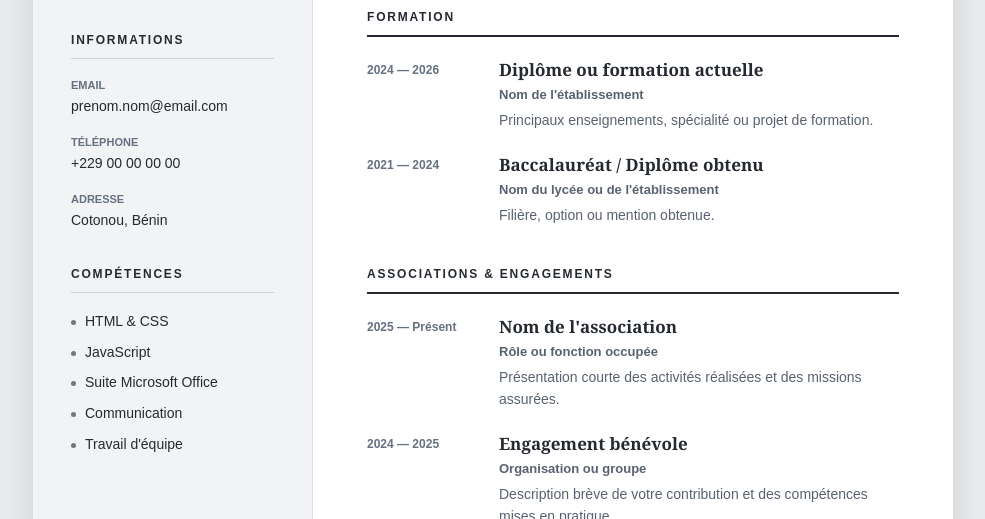
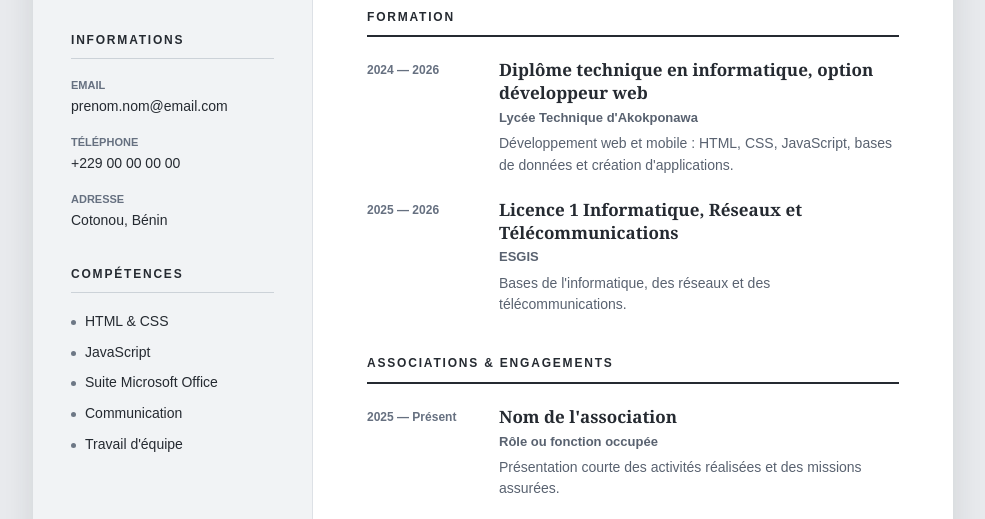
Before and after one commit to Pierro14/git-mon-cv, a plain HTML site: page index.html in a window 1280 px wide. Shown: the part 276-795 px from the top of the page, without its empty margins (147-1132 px from the left). Drawn offline with Linux system fonts and the light colour scheme.

Commit message:
mise en place de la section formations

```diff
--- a/index.html
+++ b/index.html
@@ -58,20 +58,22 @@
 
      <section class="section formations">
   <h2>Formation</h2>
+
   <article class="timeline-item">
     <div class="period">2024 — 2026</div>
     <div>
-            <h3>Diplôme ou formation actuelle</h3>
-            <p class="institution">Nom de l'établissement</p>
-            <p>Principaux enseignements, spécialité ou projet de formation.</p>
+      <h3>Diplôme technique en informatique, option développeur web</h3>
+      <p class="institution">Lycée Technique d'Akokponawa</p>
+      <p>Développement web et mobile : HTML, CSS, JavaScript, bases de données et création d'applications.</p>
     </div>
   </article>
+
   <article class="timeline-item">
-          <div class="period">2021 — 2024</div>
+    <div class="period">2025 — 2026</div>
     <div>
-            <h3>Baccalauréat / Diplôme obtenu</h3>
-            <p class="institution">Nom du lycée ou de l'établissement</p>
-            <p>Filière, option ou mention obtenue.</p>
+      <h3>Licence 1 Informatique, Réseaux et Télécommunications</h3>
+      <p class="institution">ESGIS</p>
+      <p>Bases de l'informatique, des réseaux et des télécommunications.</p>
     </div>
   </article>
 </section>
```
Lines whose indentation alone changed are shown as unchanged.
